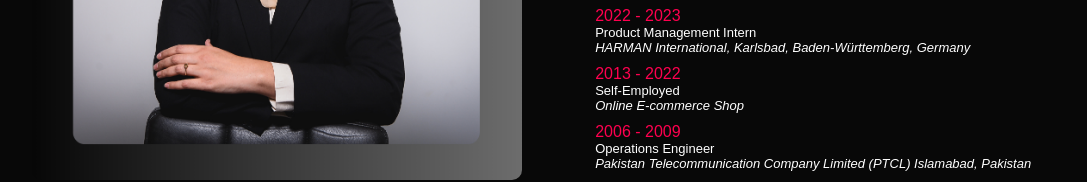
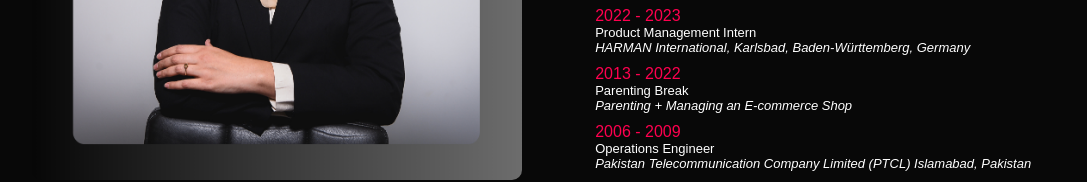
Before and after one commit to maimoonaqbl/portfolio, a plain HTML site: page index.html in a window 1280 px wide. Both pictures are taken after a click on the element "Experience". Shown: the part 1190-1372 px from the top of the page, without its empty margins (96-1183 px from the left). Drawn offline with Linux system fonts and the light colour scheme.

Commit message:
Update index.html

```diff
--- a/index.html
+++ b/index.html
@@ -73,7 +73,7 @@
                     <ul>
                         <li><span>2024 - Present</span> <br> Freelancer </li>
                         <li><span>2022 - 2023</span><br>Product Management Intern <br><em>HARMAN International, Karlsbad, Baden-Württemberg, Germany</em> </li>
-                        <li><span>2013 - 2022</span><br>Self-Employed <br><em>Online E-commerce Shop</em></li>
+                        <li><span>2013 - 2022</span><br>Parenting Break <br><em>Parenting + Managing an E-commerce Shop</em></li>
                         <li><span>2006 - 2009</span><br>Operations Engineer <br><em>Pakistan Telecommunication Company Limited (PTCL) Islamabad, Pakistan</em></li>
                     </ul>
                 </div>
```
